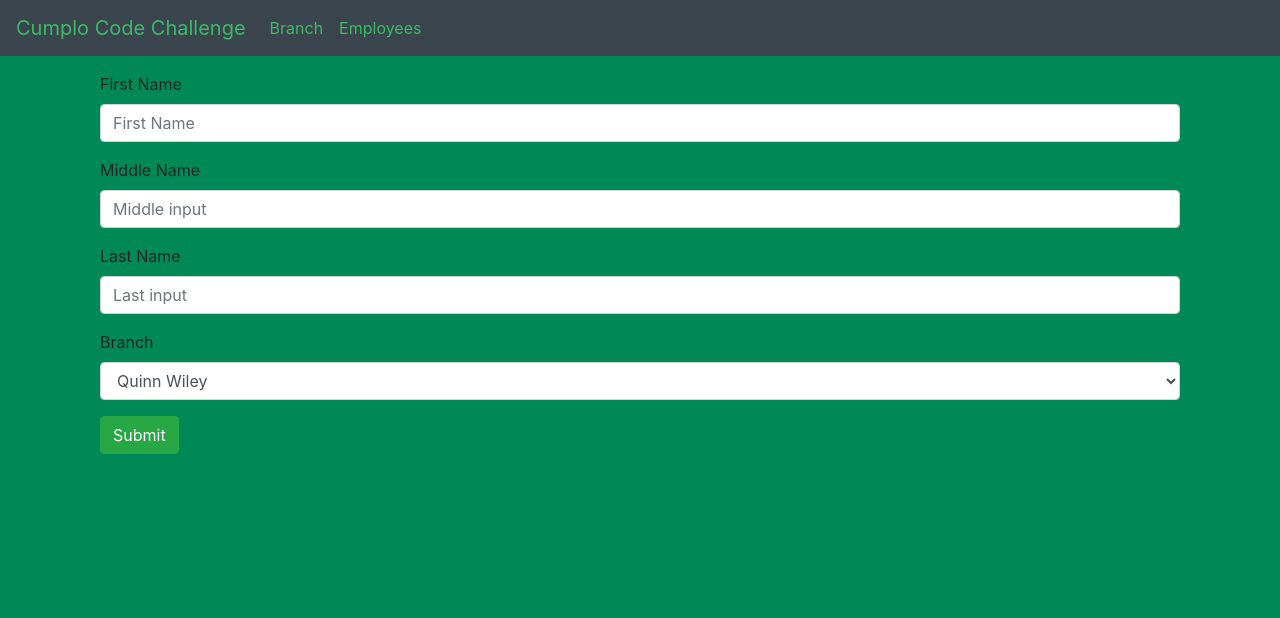
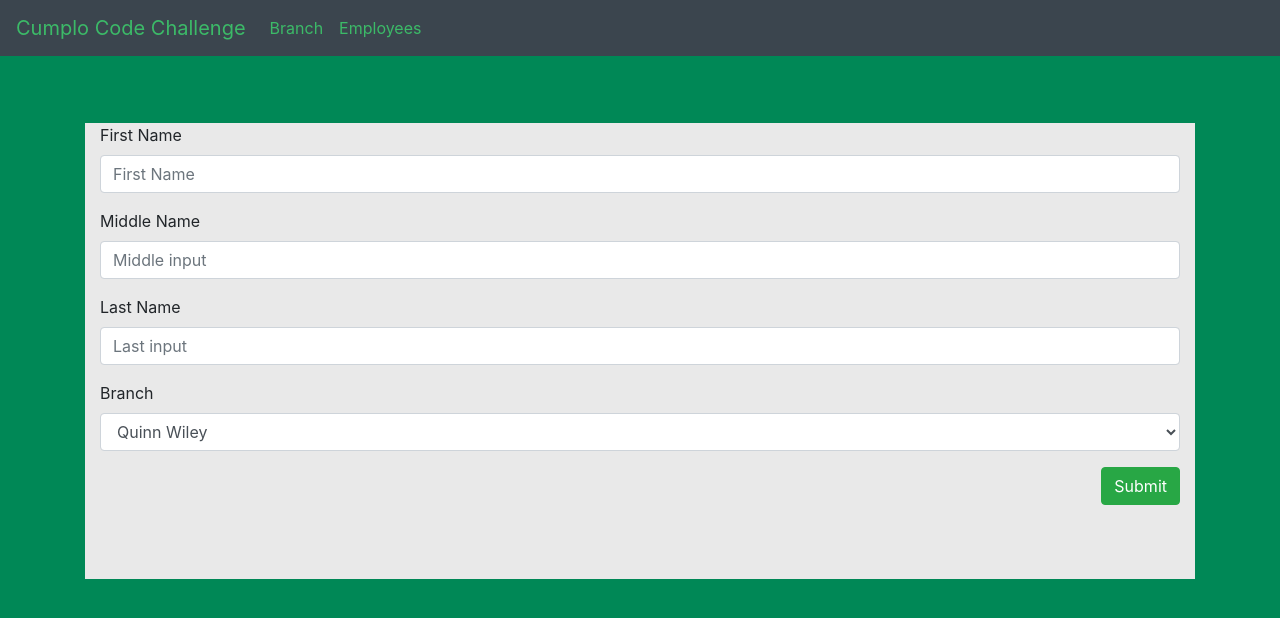
Before and after one commit to IsaiasAntonio/cumplo-code-challenge, a React (Create React App) app: page /employees in a window 1280 px wide. Shown: the top 618 px of the page. Built offline with nearby package versions, Linux system fonts and the light colour scheme.

Commit message:
[NEW] Modify Read.me and add some funcionality

```diff
--- a/src/Components/Employees/employes.jsx
+++ b/src/Components/Employees/employes.jsx
@@ -1,5 +1,6 @@
 import React, { useState } from 'react';
 import { createEmployee } from '../../utils/methods';
+import './index.scss';
 
 const Employees = () => {
     const branchValues = [
@@ -73,8 +74,8 @@ const Employees = () => {
     }
 
     return (
-        <div className="container">
-            <form onChange={onFormChange} onSubmit={(event) => sendData(event)} >
+        <div className="container employees-form">
+            <form className="form-container" onChange={onFormChange} onSubmit={(event) => sendData(event)} >
                 <div className="form-group">
                     <label>First Name</label>
                     <input name="name" className="form-control" type="text" placeholder="First Name" />
@@ -103,7 +104,7 @@ const Employees = () => {
                 </div>
                 { submit ?  <div className="alert alert-success" role="alert">Employee Created!</div> : '' }
                 { empty ?  <div className="alert alert-danger" role="alert">All fields must be filled</div> : '' }
-                <div>
+                <div className="button-submit">
                     <button type="submit" className="btn btn-success">Submit</button>
                 </div>
             </form>
--- a/src/Components/Employees/index.scss
+++ b/src/Components/Employees/index.scss
@@ -0,0 +1,10 @@
+.button-submit {
+    text-align: end;
+}
+
+.employees-form {
+    width: 100%;
+    height: 456px;
+    margin-top: 6%;
+    background-color: #E9E9E9;
+}
--- a/src/Components/ModalContainer/modalContainer.jsx
+++ b/src/Components/ModalContainer/modalContainer.jsx
@@ -7,6 +7,10 @@ const ModalContainer = (props) => {
     const { employeeInfo } = props;
     const [ employeesData, setEmployeesData ] = useState(employeeInfo || {});
     const [ next, setNextPage ] = useState("");
+    const [ back, setBackPage ] = useState("");
+    const [ showButton, setButton ] = useState(false);
+
+
 
     useEffect(() => {
         setNextPage(props.employeeInfo.next)
@@ -19,7 +23,26 @@ const ModalContainer = (props) => {
         setEmployeesData(res.data);
         if(res.data.next !== null) {
             setNextPage(res.data.next);
+            setBackPage(res.data.previous);
+            setButton(true);
+        } else if(res.data.previous !== null) {
+            setButton(true);
         }
+        }).catch(e => {
+            console.log(e);
+        })
+    }
+
+    const backPage = () => {
+        axios.get(back).then(res => {
+            if(res.data.previous !== null) {
+                setEmployeesData(res.data);
+                setBackPage(res.data.previous);
+                setButton(true);
+            } else {
+                setButton(false);
+            }
+
         }).catch(e => {
             console.log(e);
         })
@@ -57,9 +80,7 @@ const ModalContainer = (props) => {
                     </table>
                     <div className="row">
                         <div className="col-sm button-container">
-                            <button onClick={nextPage} className="btn btn-success">
-                                <ArrowBackIos />
-                            </button>
+                            { showButton ? <button onClick={backPage} className="btn btn-success"><ArrowBackIos /> </button> : '' }
                         </div>
                         <div className="col-sm button-container">
                             <button onClick={nextPage} className="btn btn-success">
```
Also changed, not shown: src/Components/Branch/branch.jsx (+3 -5 lines), 1 other file (tests, documents, lock files or other folders).
